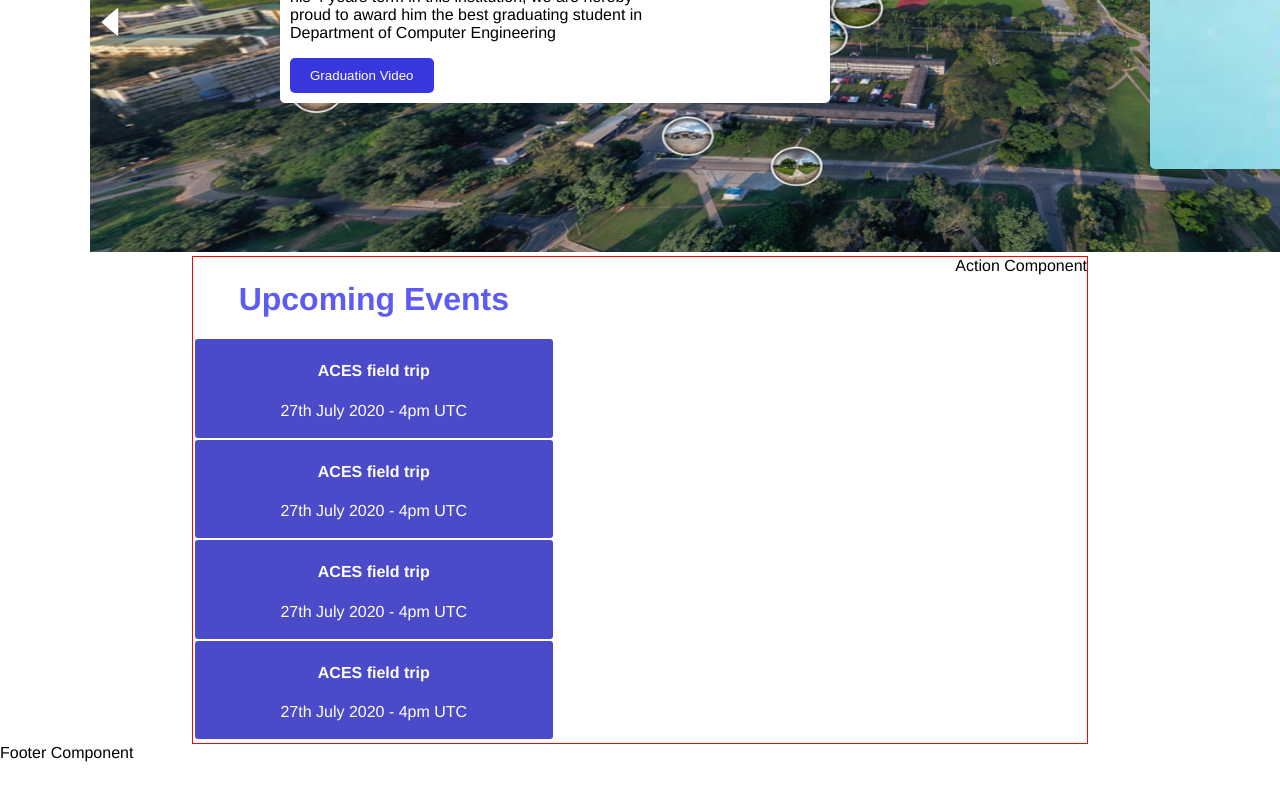
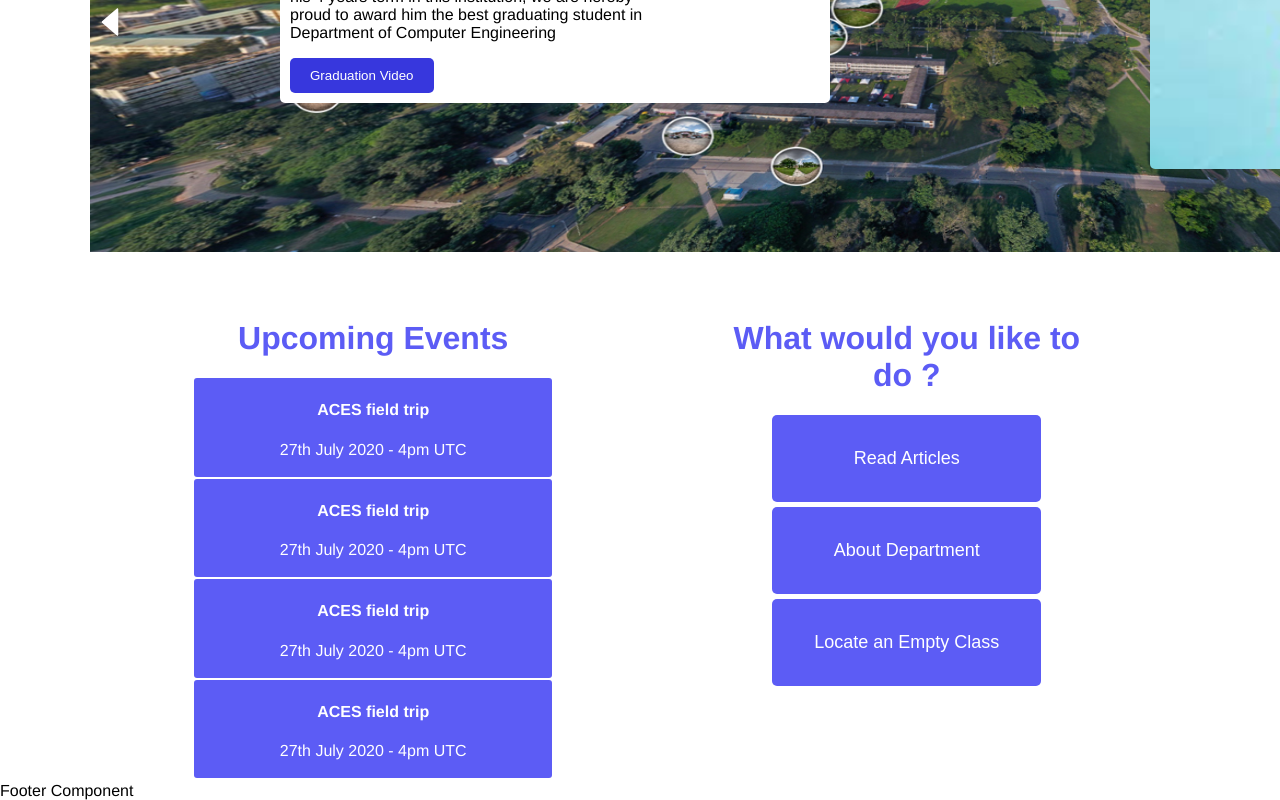
Before and after one commit to bismarkboateng/fallco-web, a React (Vite) app: page / in a window 1280 px wide. Shown: the part 362-1162 px from the top of the page. Before the commit the page ends 1124 px from the top, so only its background shows below. Built offline with nearby package versions, Linux system fonts and the light colour scheme.

Commit message:
fix: implemented the action component

```diff
--- /dev/null
+++ b/src/components/Action/Action.css
@@ -0,0 +1,28 @@
+.action--container {
+    width: 40%;
+    margin: 2px 2px;
+    text-align: center;
+}
+
+.action--btn {
+    width: 75%;
+    padding: 33px 30px;
+    margin: auto;
+    cursor: pointer;
+    border: none;
+    outline: none;
+    margin-bottom: 5px;
+    background-color: rgb(92, 92, 245);
+    border-radius: 5px;
+    color: #fff;
+    font-size: 18px;
+}
+
+.action--btn_container {
+    display: flex;
+    flex-direction: column;
+}
+
+.action--header {
+    color: rgb(92, 92, 245);
+}
--- /dev/null
+++ b/src/components/Action/constants.js
@@ -0,0 +1,14 @@
+export const Actions = [
+    {
+        title: "Read Articles",
+        index: 0
+    },
+    {
+        title: "About Department",
+        index: 1
+    },
+    {
+        title: "Locate an Empty Class",
+        index: 2
+    }
+]
--- a/src/components/Action/index.jsx
+++ b/src/components/Action/index.jsx
@@ -1,7 +1,19 @@
+import { Actions } from "./constants"
+import "./Action.css"
+
+
+
 export default function index() {
     return (
-        <div>
-            Action Component
+        <div className="action--container">
+            <h1 className="action--header">What would you like to do ?</h1>
+            <div className="action--btn_container">
+                { Actions.map((action) => (
+                    <button className="action--btn" key={action.index}>
+                        {  action.title }
+                    </button>
+                )) }
+            </div>
         </div>
     )
 }
--- a/src/components/Announcement/Announcement.css
+++ b/src/components/Announcement/Announcement.css
@@ -11,7 +11,7 @@
 }
 
 .announcement--btn {
-    background-color: rgb(75, 75, 202);
+    background-color: rgb(92, 92, 245);
     color: #fff;
     padding: 2px;
     margin-bottom: 2px;
--- a/src/pages/Home/Home.css
+++ b/src/pages/Home/Home.css
@@ -1,7 +1,7 @@
 .announcement--action_block {
-    border: 1px solid red;
     width: 70%;
     margin: auto;
+    margin-top: 40px;
 
     display: flex;
     flex-direction: row;
```
